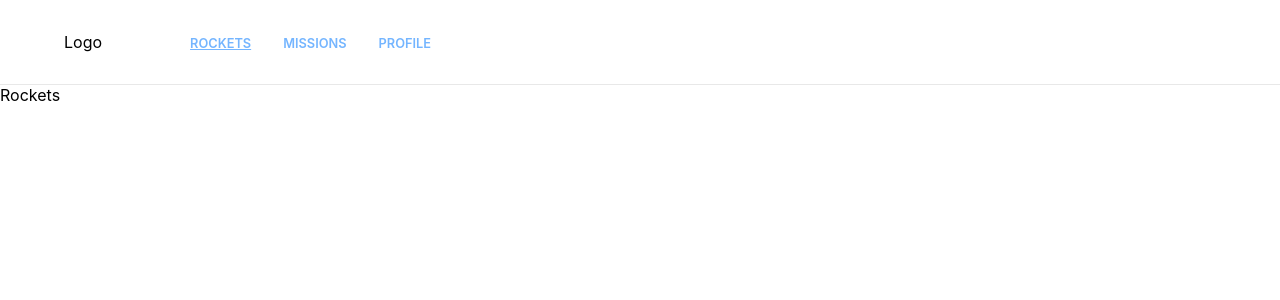
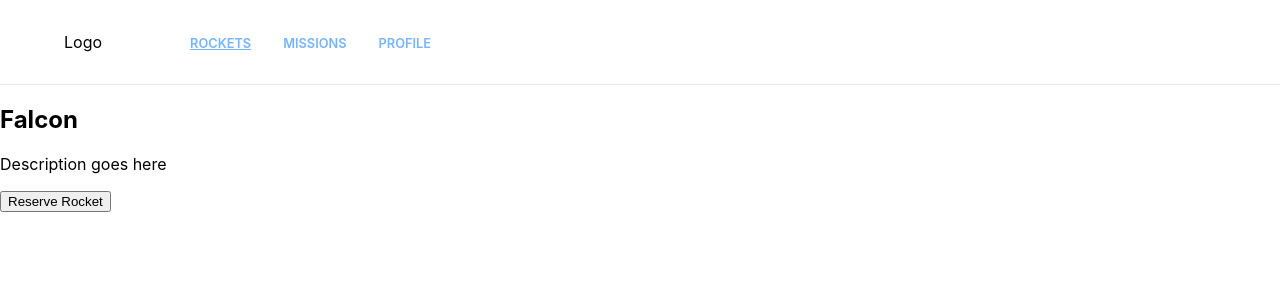
Before and after one commit to sajibarafatsiddiqui/react_group_project, a React (Create React App) app: page / in a window 1280 px wide. Shown: the top 300 px of the page. Built offline with nearby package versions, Linux system fonts and the light colour scheme.

Commit message:
Setup rockets using hard-coded data

```diff
--- /dev/null
+++ b/src/components/Rocket.js
@@ -0,0 +1,18 @@
+import React from 'react';
+// import { useDispatch } from 'react-redux';
+
+const Rocket = () => {
+//   const dispatch = useDispatch();
+  return (
+    <div>
+      {/* <img src=""> */}
+      <div>
+        <h2>Falcon</h2>
+        <p>Description goes here</p>
+        <button type="button">Reserve Rocket</button>
+      </div>
+    </div>
+  )
+};
+
+export default Rocket;
--- a/src/redux/rockets/rocketsSlice.js
+++ b/src/redux/rockets/rocketsSlice.js
@@ -17,7 +17,8 @@ export const fetchAllRockets = createAsyncThunk(
 );
 
 const initialState = {
-  books: [],
+  rockets: [],
+  ifSucceed: false,
   isLoading: false,
 };
 
--- a/src/routes/Rockets.js
+++ b/src/routes/Rockets.js
@@ -1,7 +1,8 @@
 import React from 'react';
+import Rocket from 'components/Rocket';
 
 const Rockets = () => (
-  <div>Rockets</div>
+  <Rocket />
 );
 
 export default Rockets;
```
